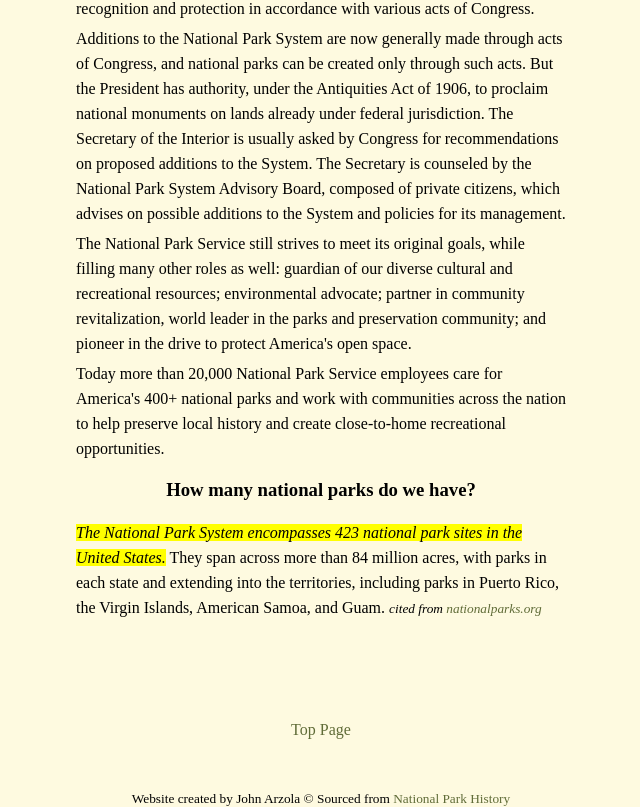
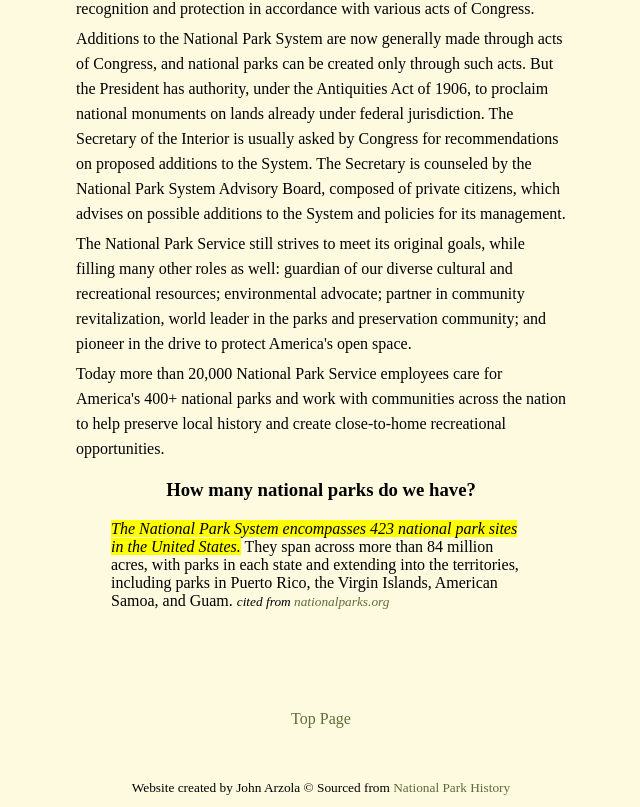
Before and after one commit to johnarzola26/Assignment4-1, a plain HTML site: page Assignment 4-1/index.html in a window 1280 px wide. Shown: the part 1723-2530 px from the top of the page, without its empty margins (319-959 px from the left). Drawn offline with Linux system fonts and the light colour scheme.

Commit message:
Added a block quote

```diff
--- a/Assignment 4-1/index.html
+++ b/Assignment 4-1/index.html
@@ -80,9 +80,9 @@
 <!-- How many parks do we have section -->
 <article id="secondArticle">
 <h3>How many national parks do we have?</h3>
-<p>
+<blockquote>
   <em><mark>The National Park System encompasses 423 national park sites in the United States.</mark></em> They span across more than 84 million acres, with parks in each state and extending into the territories, including parks in Puerto Rico, the Virgin Islands, American Samoa, and Guam. <small><cite>cited from <a href="https://www.nationalparks.org/connect/blog/how-many-national-parks-are-there">nationalparks.org</a></cite></small>
-</p>
+</blockquote>
 </article>
 
 
```
